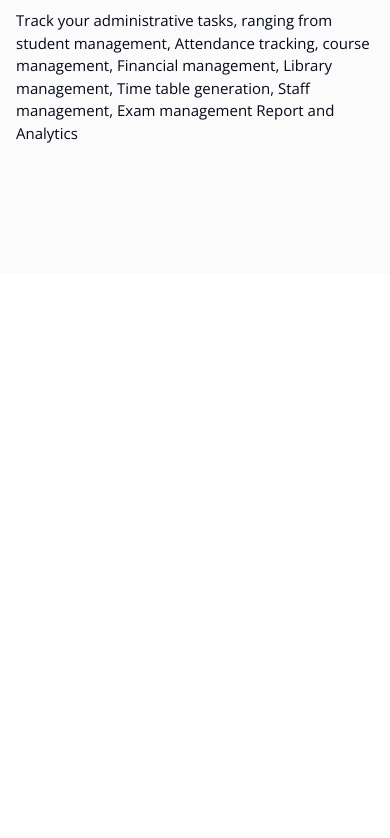
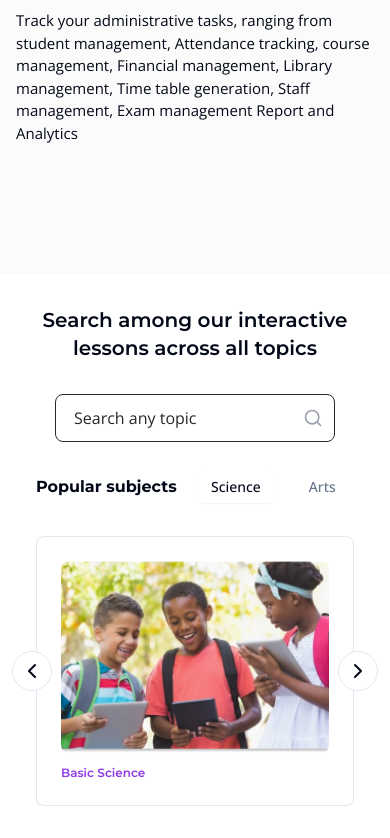
Before and after one commit to Lerndise/Lerndise-FE, a Next.js app: page / in a window 390 px wide. Shown: the part 6901-7739 px from the top of the page. Before the commit the page ends 7207 px from the top, so only its background shows below. Built offline with nearby package versions, Linux system fonts and the light colour scheme.

Commit message:
responsiveness for search section

```diff
--- a/app/page.tsx
+++ b/app/page.tsx
@@ -118,10 +118,10 @@ const LandingPage = () => {
         </div>
         <Features />
       </section>
-      {/* <section className="pt-[80px]">
+      <section className="px-4 md:px-10 my-8">
         <Search />
         <SubjectTabsCarousel />
-      </section> */}
+      </section>
       {/* <section className="pb-[80px] flex flex-col gap-4">
         <h3 className="text-center text-4xl font-bold text-lerndise-purple">
           Testimonials
--- a/components/LandingPage/CustomSearch.tsx
+++ b/components/LandingPage/CustomSearch.tsx
@@ -65,7 +65,7 @@ const CustomSearch = ({
   };
 
   return (
-    <div className="relative lg:w-[900px] no-select">
+    <div className="relative w-[280px] lg:w-[600px] no-select">
       <Select
         options={options}
         onChange={onChange}
--- a/components/LandingPage/Search.tsx
+++ b/components/LandingPage/Search.tsx
@@ -17,7 +17,7 @@ const Search = () => {
   };
   return (
     <div className="flex flex-col gap-8 items-center justify-center">
-      <h3 className="text-center font-semibold text-3xl w-[600px]">Search among our interactive lessons across all topics</h3>
+      <h3 className="text-center font-semibold text-xl md:text-3xl lg:w-[500px] xl:w-[600px]">Search among our interactive lessons across all topics</h3>
       <CustomSearch
         options={options}
         onChange={handleChange}
--- a/components/LandingPage/SubjectTabsCarousel.tsx
+++ b/components/LandingPage/SubjectTabsCarousel.tsx
@@ -103,10 +103,10 @@ const SubjectCarousel: React.FC<SubjectCarouselProps> = ({ subjects }) => {
 
 const SubjectTabsCarousel: React.FC = () => {
   return (
-    <div className="w-full px-[100px] py-[100px]">
+    <div className="w-full my-5 px-5 lg:px-[100px] lg:my-[100px]">
       <Tabs defaultValue="Science" className="w-full">
         <div className="grid grid-cols-2 items-center">
-          <h2 className="text-xl font-bold mb-4">Popular subjects</h2>
+          <h2 className="text-base lg:text-xl font-bold mb-4">Popular subjects</h2>
           <TabsList className="w-auto justify-start bg-white mb-4">
             {Object.keys(subjectsData).map((category) => (
               <TabsTrigger key={category} value={category} className="mr-6">
```
